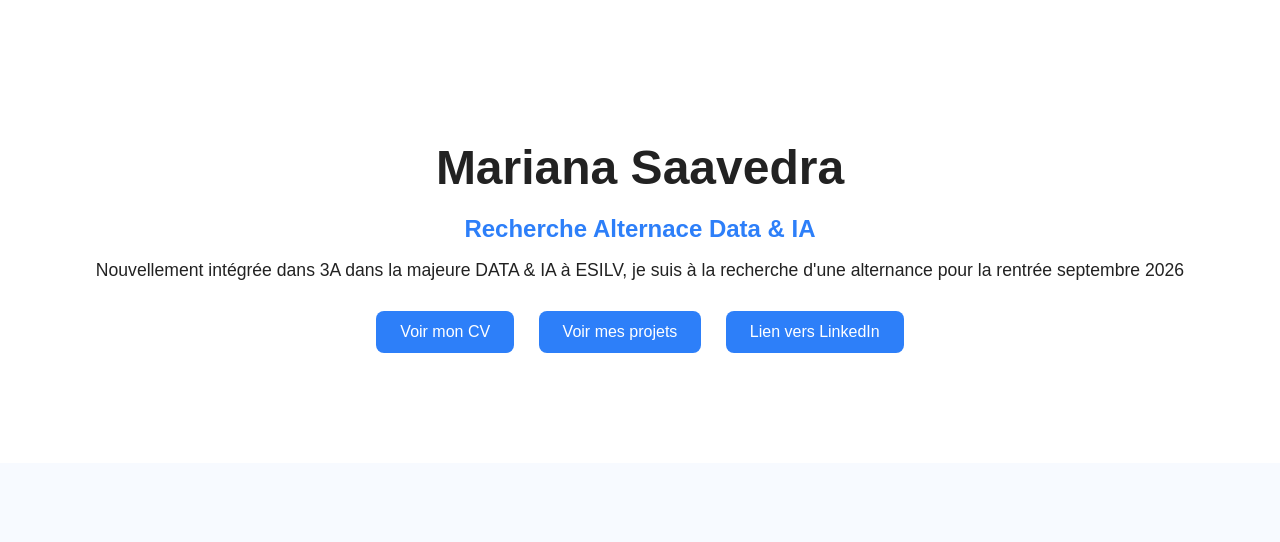
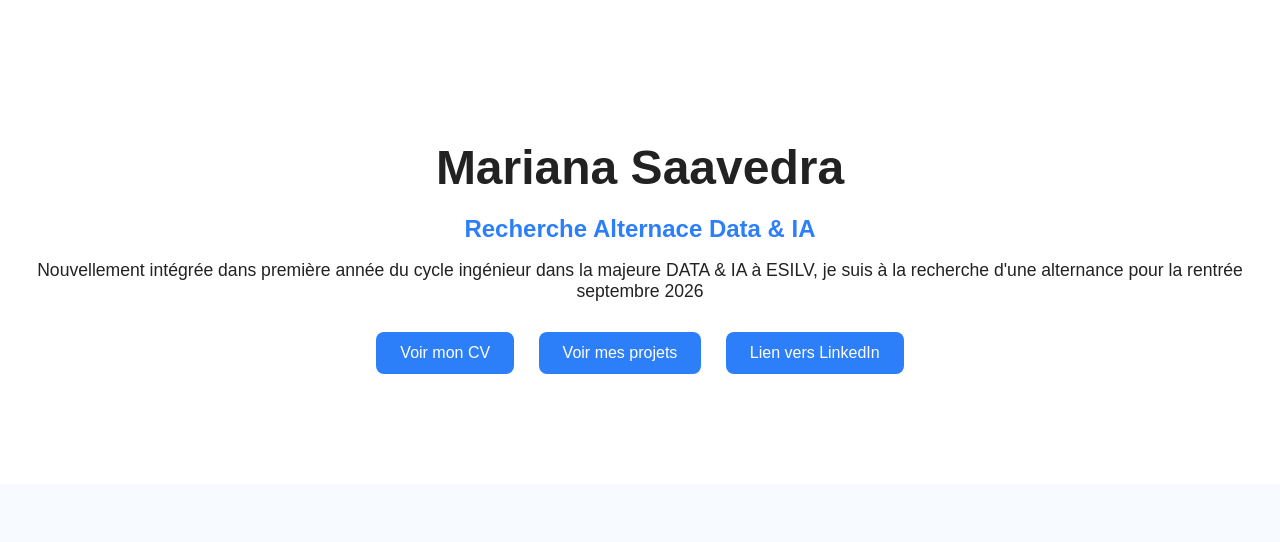
Before and after one commit to marianasaavedrab/portfolio-website, a FastAPI app: page / in a window 1280 px wide. Shown: the top 542 px of the page. Run offline with FastAPI, Linux system fonts and the light colour scheme.

Commit message:
Update bio

```diff
--- a/templates/index.html
+++ b/templates/index.html
@@ -13,7 +13,7 @@
             <h1>Mariana Saavedra</h1>
             <h2>Recherche Alternace Data & IA</h2>
             <p>
-                Nouvellement intégrée dans 3A dans la majeure DATA & IA à ESILV,
+                Nouvellement intégrée dans première année du cycle ingénieur dans la majeure DATA & IA à ESILV,
                 je suis à la recherche d'une alternance pour la rentrée septembre 2026
             </p>
             <a href="/static/cv_mariana_saavedra.pdf" target="_blank">Voir mon CV</a>
```
